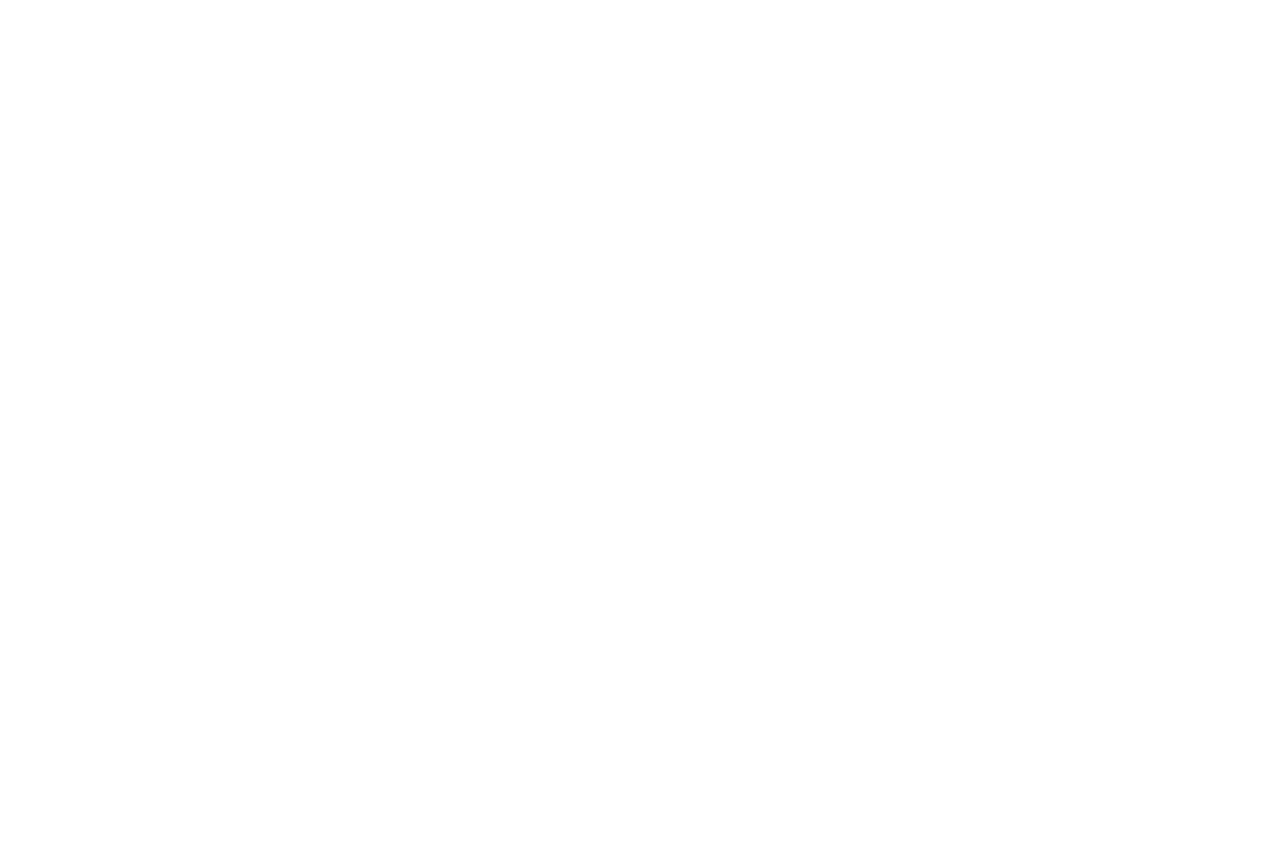
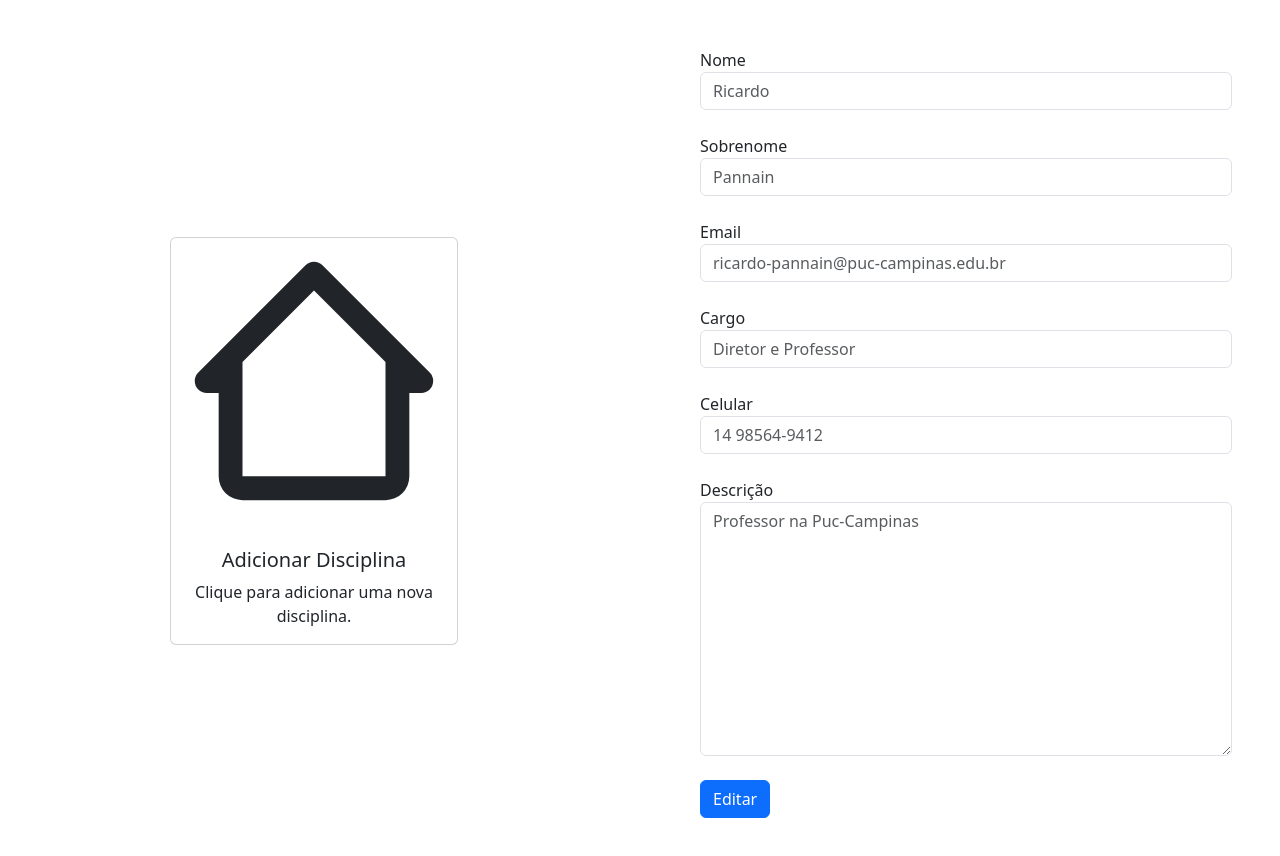
Before and after one commit to rgazoni/octo, a React (Create React App) app: page / in a window 1280 px wide. Shown: the top 856 px of the page. Before the commit the page ends 800 px from the top, so only its background shows below. Built offline with nearby package versions, Linux system fonts and the light colour scheme.

Commit message:
home screen done

```diff
--- a/package.json
+++ b/package.json
@@ -10,6 +10,7 @@
     "react": "^18.2.0",
     "react-bootstrap": "^2.7.4",
     "react-dom": "^18.2.0",
+    "react-icons": "^4.9.0",
     "react-scripts": "^5.0.1",
     "web-vitals": "^2.1.4"
   },
--- a/src/App.js
+++ b/src/App.js
@@ -1,7 +1,9 @@
+import React from 'react';
+import HomeCards from './Components/HomeCards/HomeCards';
 
 function App() {
   return (
-    null
+    <HomeCards />
   );
 }
 
--- /dev/null
+++ b/src/Components/HomeCards/HomeCards.js
@@ -0,0 +1,74 @@
+import React from 'react'
+import Button from 'react-bootstrap/Button';
+import Card from 'react-bootstrap/Card';
+import { BiHomeAlt2 } from "react-icons/bi";
+import Container from 'react-bootstrap/Container';
+import Row from 'react-bootstrap/Row';
+import Col from 'react-bootstrap/Col';
+import { useState } from 'react'
+
+export default function HomeCards() {
+
+	const [message, setMessage] = useState('')
+
+	const click = () => {
+		alert(message);
+
+		if(document.getElementById('name').value != "")
+			document.getElementById('name').placeholder = document.getElementById('name').value;
+
+		if(document.getElementById('lastName').value != "")
+			document.getElementById('lastName').placeholder = document.getElementById('lastName').value;
+
+		if(document.getElementById('email').value != "")
+			document.getElementById('email').placeholder = document.getElementById('email').value;
+
+		if(document.getElementById('role').value != "")
+			document.getElementById('role').placeholder = document.getElementById('role').value;
+
+		if(document.getElementById('cellphone').value != "")
+			document.getElementById('cellphone').placeholder = document.getElementById('cellphone').value;
+
+		if(document.getElementById('description').value != "")
+			document.getElementById('description').placeholder = document.getElementById('description').value;
+
+	}
+
+	return (
+
+		<div className="text-center vh-100">
+			<div className="row">
+				<div className="col d-flex align-items-center justify-content-center">
+					<div>
+						<div onClick={() => alert("Faz modal")}>
+							<Card style={{ width: '18rem' }}>
+								<h3> <BiHomeAlt2 className="w-100 h-100 text-center"/> </h3>
+								<Card.Body>
+									<Card.Title className="text-center">Adicionar Disciplina</Card.Title>
+									<Card.Text className="text-center">
+										Clique para adicionar uma nova disciplina.
+									</Card.Text>
+								</Card.Body>
+							</Card>
+						</div>
+					</div>
+				</div>
+
+				<div className="col align-items-center">
+					<div className="form-group text-start p-5">
+						<p>
+							<label>Nome</label> <input type="text" className="form-control" id="name" placeholder="Ricardo" /> <br/>
+							<label>Sobrenome</label> <input type="text" className="form-control" id="lastName" placeholder="Pannain"/> <br/>
+							<label>Email</label> <input type="text" className="form-control" id="email" placeholder="ricardo-pannain@puc-campinas.edu.br"/> <br/>
+							<label>Cargo</label> <input type="text" className="form-control" id="role" placeholder="Diretor e Professor"/> <br/>
+							<label>Celular</label> <input type="text" className="form-control" id="cellphone" placeholder="14 98564-9412"/> <br/>
+							<label>Descrição</label> <textarea type="text" className="form-control" rows='10' cols='10' maxLength={"250"} id="description" placeholder="Professor na Puc-Campinas"/> <br/>
+							<button	onClick={click} type="submit" className="btn btn-primary">Editar</button>
+						</p>
+					</div>
+				</div>
+			</div>
+		</div>
+
+	)
+}
--- a/src/index.js
+++ b/src/index.js
@@ -2,6 +2,8 @@ import React from 'react';
 import ReactDOM from 'react-dom/client';
 import App from './App';
 import 'bootstrap/dist/css/bootstrap.min.css';
+import HomeCards from './Components/HomeCards/HomeCards';
+
 
 const root = ReactDOM.createRoot(document.getElementById('root'));
 root.render(
```
Also changed, not shown: 1 other file (tests, documents, lock files or other folders).
